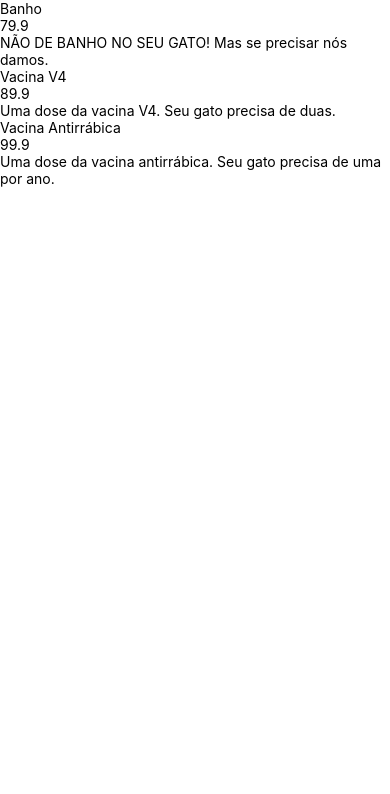
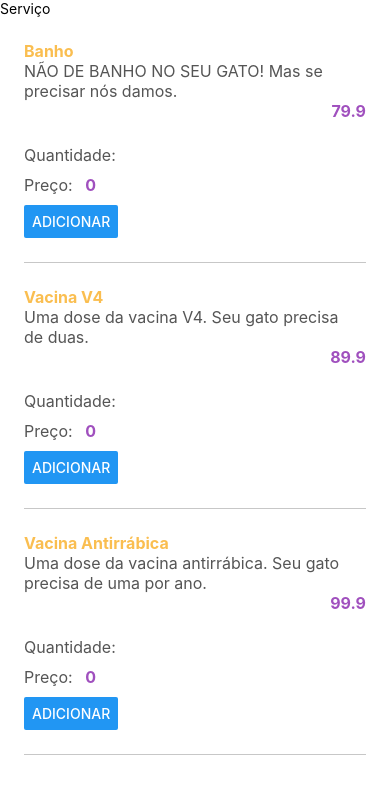
Before and after one commit to Jeffbreno/gatito-alura, a React Native app: screen / in a window 390 px wide. Shown: the top 794 px of the page. Built offline with nearby package versions, Linux system fonts and the light colour scheme.

Commit message:
13092023_1755

```diff
--- /dev/null
+++ b/src/componentes/CampoInteiro/index.js
@@ -0,0 +1,6 @@
+import React from "react";
+import { TextInput } from "react-native";
+
+export default function CampoInteiro({valor}) {
+  return <TextInput keyboardType="number-pad" selectTextOnFocus value={valor} />;
+}
--- /dev/null
+++ b/src/estilos.js
@@ -0,0 +1,15 @@
+import { StyleSheet } from 'react-native';
+
+export default StyleSheet.create({
+  preencher: {
+    flex: 1,
+  }
+});
+
+export const cores = {
+  roxo: '#A050BE',
+  laranja: '#FABE50',
+  escuro: '#555555',
+  claro: '#fff',
+  cinza: '#C7C7C7',
+};
--- /dev/null
+++ b/src/telas/Servicos/Item/estilos.js
@@ -0,0 +1,51 @@
+import { StyleSheet } from 'react-native';
+import { cores } from '../../../estilos';
+
+export default StyleSheet.create({
+  informacao: {
+    padding: 24
+  },
+  nome: {
+    color: cores.laranja,
+    fontWeight: 'bold',
+    fontSize: 16,
+  },
+  calculo: {
+    color: cores.escuro,
+    fontSize: 14,
+    marginVertical: 8,
+  },
+  preco: {
+    color: cores.roxo,
+    fontSize: 16,
+    fontWeight: 'bold',
+    textAlign: 'right',
+  },
+  divisor: {
+    marginHorizontal: 24,
+    borderBottomWidth: 1,
+    borderBottomColor: cores.cinza,
+  },
+  carrinho: {
+    paddingHorizontal: 24,
+    paddingBottom: 24,
+    flexDirection: 'row',
+    justifyContent: 'space-between',
+    alignItems: 'center',
+    flexWrap: 'wrap',
+  },
+  valor: {
+    flexDirection: 'row',
+    alignItems: 'center',
+    marginBottom: 10,
+    flexWrap: 'wrap',
+  },
+  descricao: {
+    color: cores.escuro,
+    fontSize: 16,
+    marginRight: 8,
+  },
+  quantidade: {
+    width: 42,
+  }
+});
--- a/src/telas/Servicos/Item/index.js
+++ b/src/telas/Servicos/Item/index.js
@@ -1,5 +1,8 @@
 import React, { useState } from "react";
-import { Text } from "react-native";
+import { Button, Text, TextInput } from "react-native";
+import estilos from "./estilos";
+import { View } from "react-native-web";
+import CampoInteiro from "../../../componentes/CampoInteiro";
 
 export default function Item({ nome, preco, descricao }) {
   const [quantidade, setQuantidade] = useState(1);
@@ -8,9 +11,25 @@ export default function Item({ nome, preco, descricao }) {
 
   return (
     <>
-      <Text>{nome}</Text>
-      <Text>{preco}</Text>
-      <Text>{descricao}</Text>
+      <View style={estilos.informacao}>
+        <Text style={estilos.nome}>{nome}</Text>
+        <Text style={estilos.descricao}>{descricao}</Text>
+        <Text style={estilos.preco}>{preco}</Text>
+      </View>
+      <View style={estilos.carrinho}>
+        <View>
+          <View style={estilos.valor}>
+            <Text style={estilos.descricao}>Quantidade: </Text>
+            <CampoInteiro value="0" />
+          </View>
+          <View style={estilos.valor}>
+            <Text style={estilos.descricao}>Preço: </Text>
+            <Text style={estilos.preco}>0</Text>
+          </View>
+        </View>
+        <Button title="Adicionar" />
+      </View>
+      <View style={estilos.divisor}></View>
     </>
   );
 }
--- a/src/telas/Servicos/index.js
+++ b/src/telas/Servicos/index.js
@@ -26,6 +26,7 @@ const servicos = [
 export default function Servicos() {
   return (
     <>
+      <Text>Serviço</Text>
       <FlatList data={servicos} renderItem={({ item }) => <Item {...item} />} keyExtractor={({ id }) => String(id)} />
     </>
   );
```
